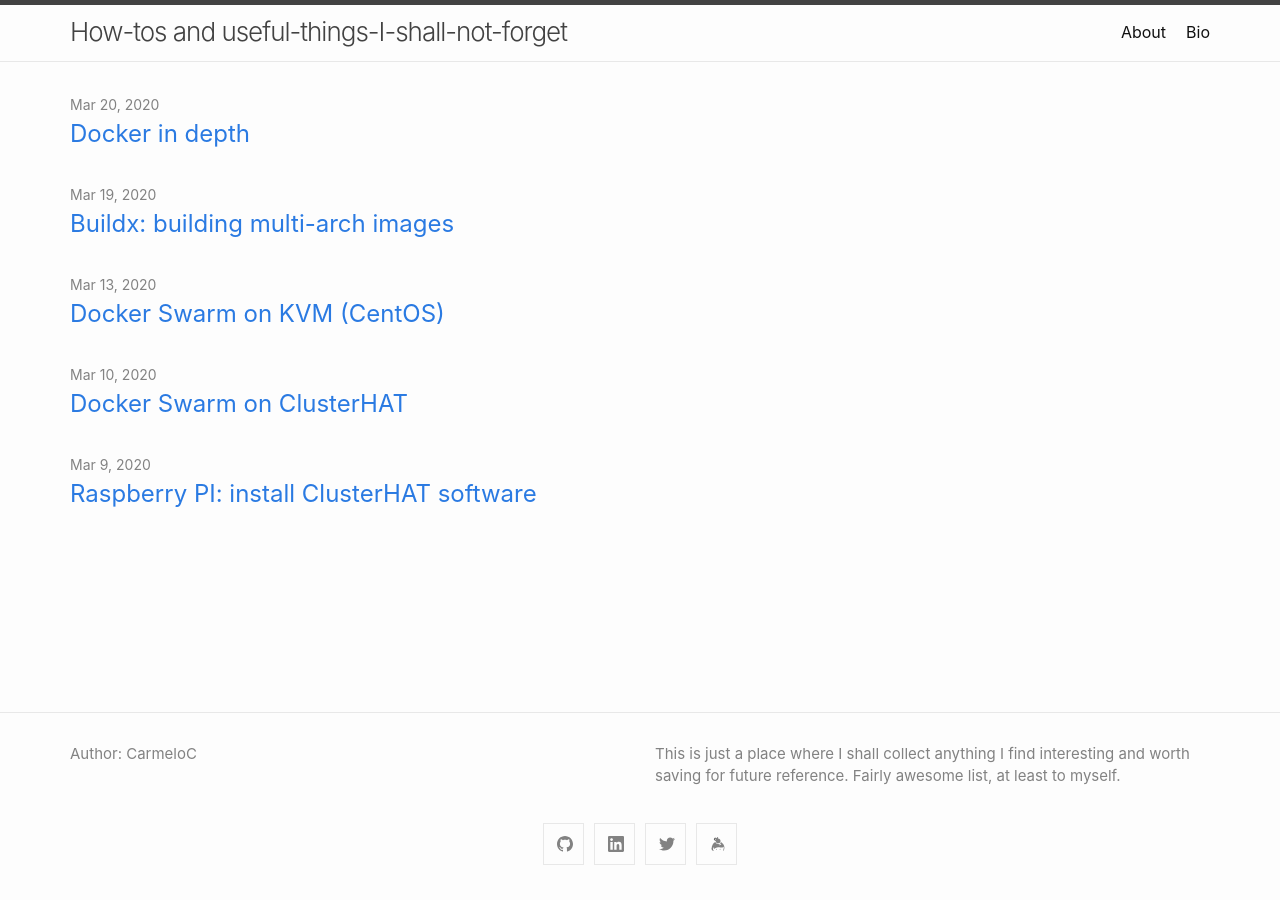
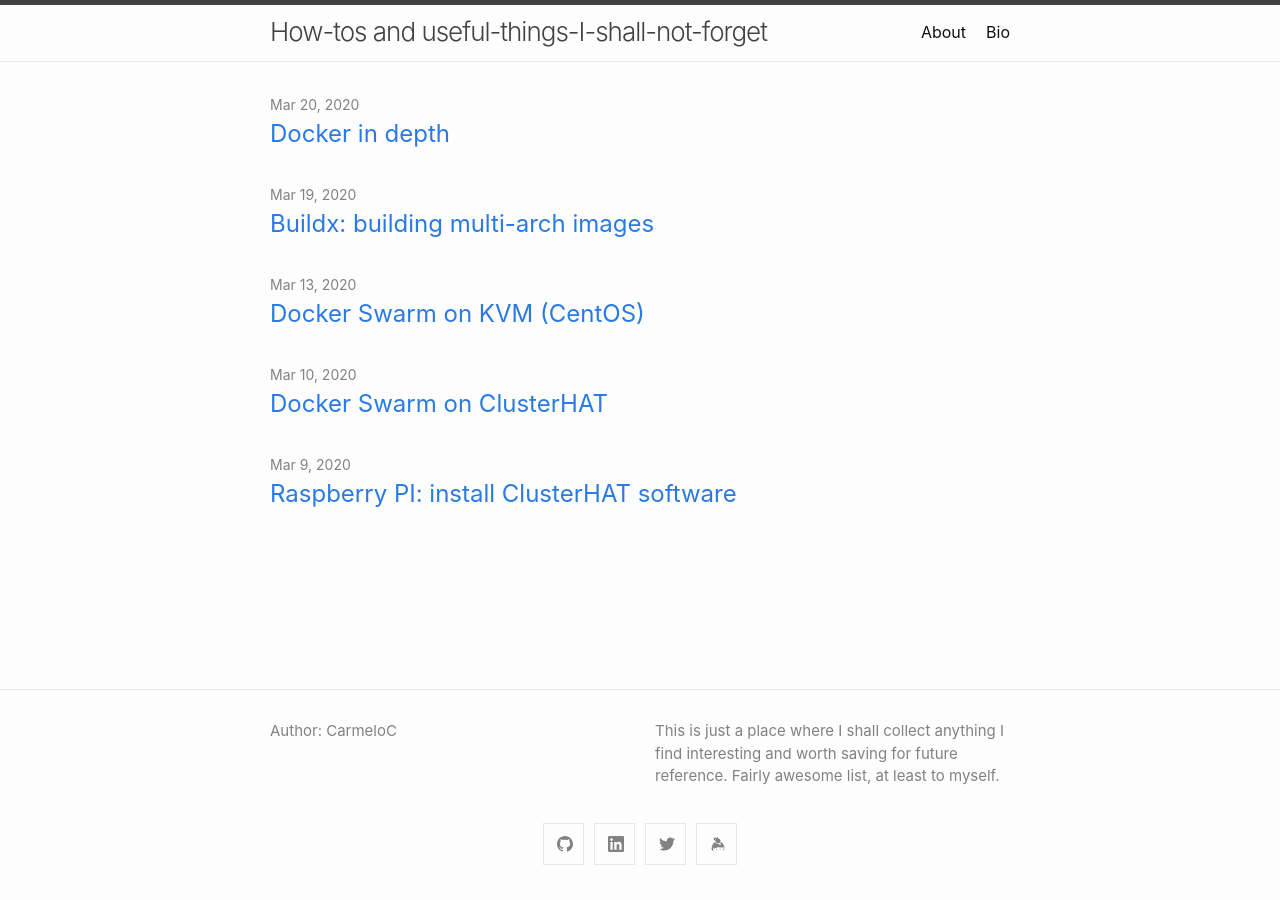
Before and after one commit to carmelo0x99/carmelo0x99.github.io, a Jekyll site: the page built from index.md, in a window 1280 px wide. Built offline with Jekyll 4.4.1, drawn with Linux system fonts in a browser that asks for light colours.

Commit message:
Edited initialize.scss

```diff
--- a/_sass/minima/initialize.scss
+++ b/_sass/minima/initialize.scss
@@ -14,8 +14,7 @@ $spacing-unit:     30px !default;
 $table-text-align: left !default;
 
 // Width of the content area
-//$content-width:    800px !default;
-$content-width:    1200px !default;
+$content-width:    800px !default;
 
 $on-palm:          600px !default;
 $on-laptop:        800px !default;
```
